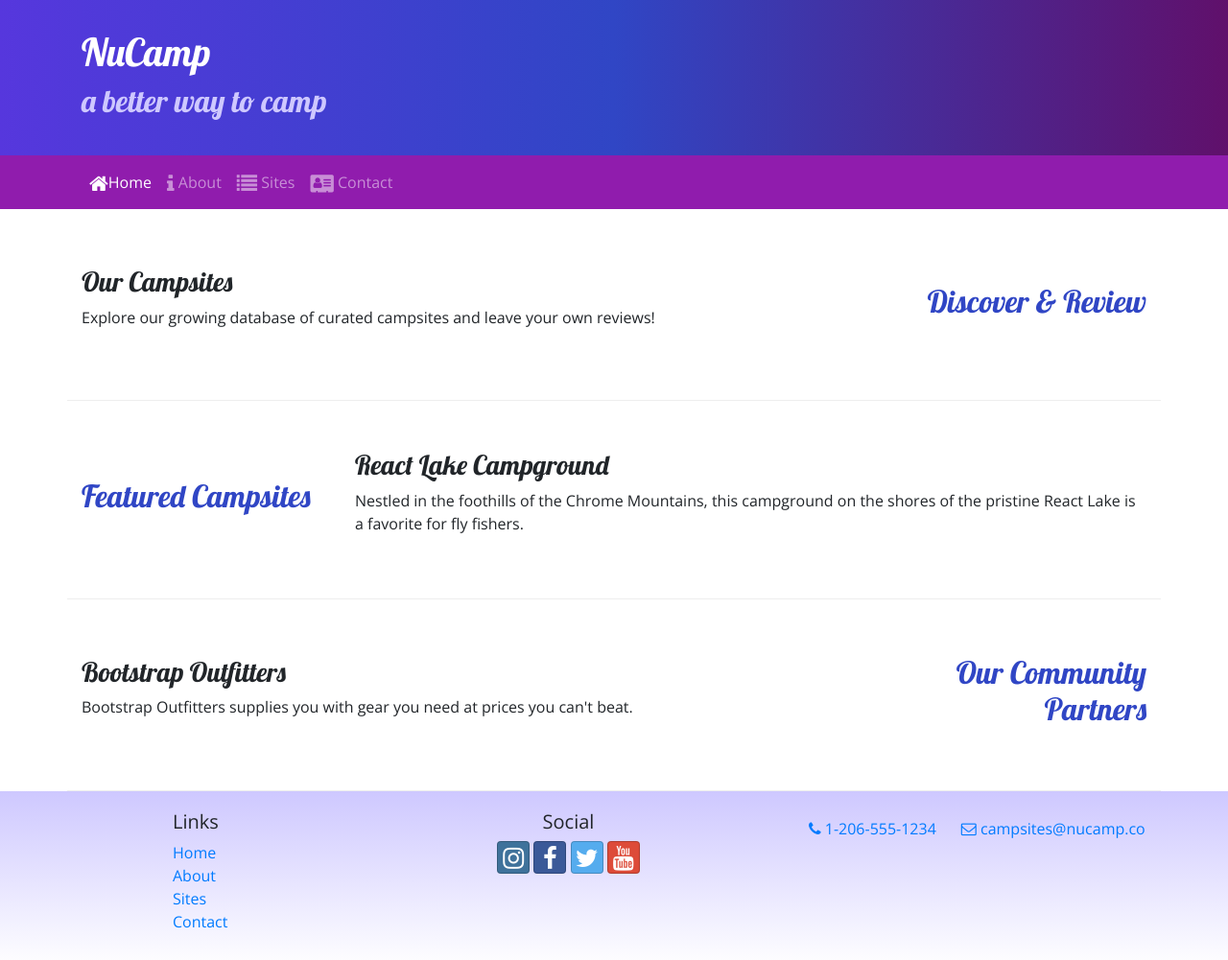
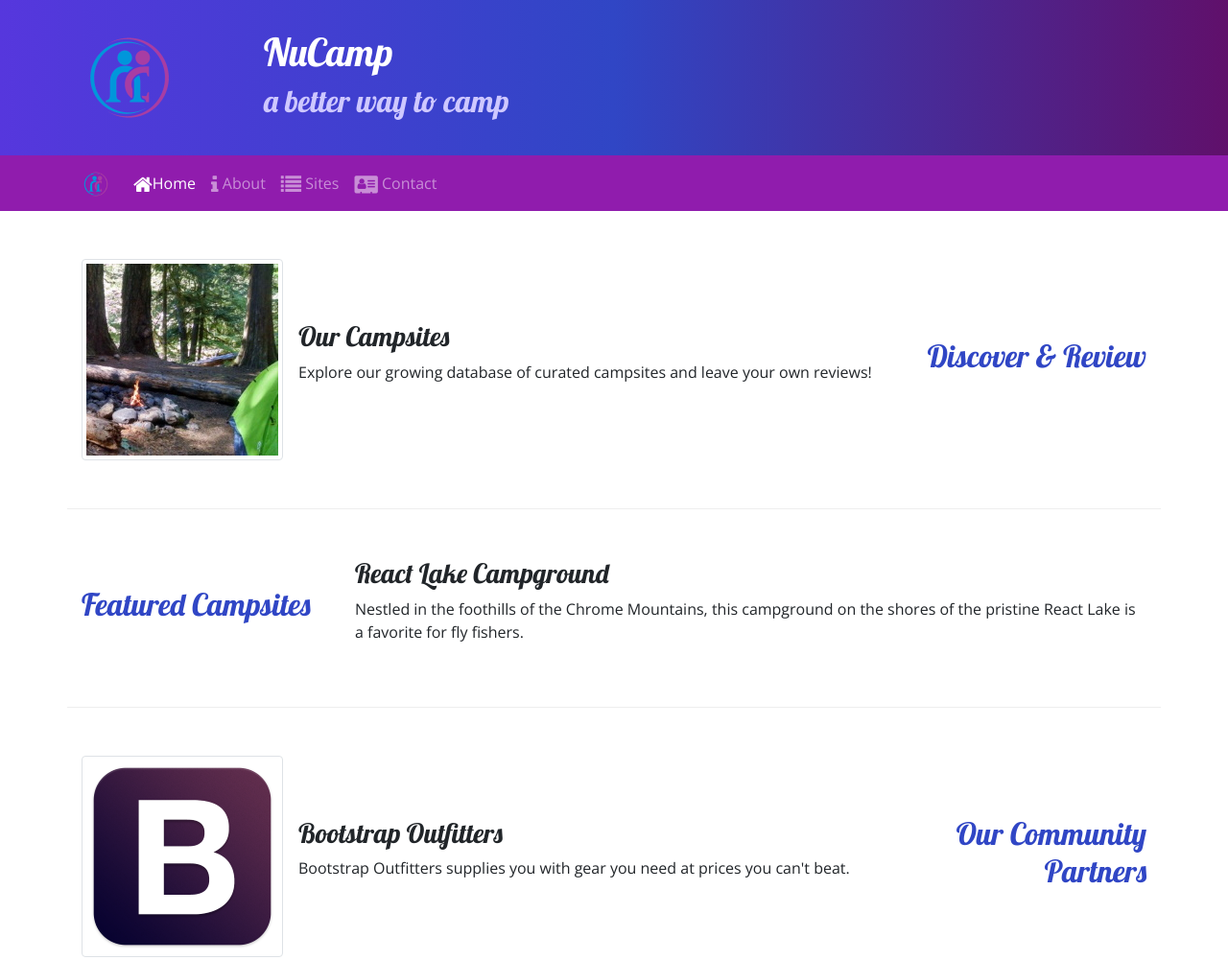
Before and after one commit to josephtittle/nucamp-bootstrap, a website: page index.html in a window 1280 px wide. Shown: the top 1001 px of the page at 96% size. Drawn offline with nearby package versions, Linux system fonts and the light colour scheme.

Commit message:
Images and Media

```diff
--- a/index.html
+++ b/index.html
@@ -23,6 +23,9 @@
     <header class="jumbotron jumbotron-fluid">
         <div class="container">
             <div class="row">
+                <div class="col-4 col-sm-3 col-md-2 align-self-center">
+                    <img src="img/logo.png" class="img-fluid" />
+                 </div>
                 <div class="col">
                     <h1>NuCamp</h1>
                     <h2>a better way to camp</h2>
@@ -32,7 +35,9 @@
     </header>
     <nav class="navbar navbar-expand-sm navbar-dark sticky-top">
         <div class="container">
-            <button class="navbar-toggler ml-auto" type="button" data-toggle="collapse" data-target="#nucampNavbar">
+            <a class="navbar-brand" href="#"><img src="img/logo.png" height="30" width="30" /></a>
+            <button class="navbar-toggler" type="button" data-toggle="collapse" data-target="#nucampNavbar">
+            <button class="navbar-toggler" type="button" data-toggle="collapse" data-target="#nucampNavbar">
             <span class="navbar-toggler-icon"></span>
             </button>
             <div class="collapse navbar-collapse" id="nucampNavbar">
@@ -52,8 +57,13 @@
                 <h2 class="text-sm-right">Discover & Review</h2>
             </div>
             <div class="col">
-                <h3>Our Campsites</h3>
-                <p class="d-none d-sm-block">Explore our growing database of curated campsites and leave your own reviews!</p>
+                <div class="media">
+                    <img class="d-flex mr-3 img-thumbnail" src="img/breadcrumb-trail-thumb.jpg" alt="Breadcrumb Trail" />
+                    <div class="media-body align-self-center">
+                        <h3>Our Campsites</h3>
+                        <p class="d-none d-sm-block">Explore our growing database of curated campsites and leave your own reviews!</p>
+                    </div>
+                </div>
             </div>
         </div>
 
@@ -72,8 +82,13 @@
                 <h2 class="text-sm-right">Our Community Partners</h2>
             </div>
             <div class="col">
-                <h3>Bootstrap Outfitters</h3>
-                <p class="d-none d-sm-block">Bootstrap Outfitters supplies you with gear you need at prices you can't beat.</p>
+                <div class="media">
+                    <img class="d-flex mr-3 img-thumbnail" src="img/bootstrap-thumb.png" alt="Bootstrap Outfitters" />
+                    <div class="media-body align-self-center">
+                        <h3>Bootstrap Outfitters</h3>
+                        <p class="d-none d-sm-block">Bootstrap Outfitters supplies you with gear you need at prices you can't beat.</p>
+                    </div>
+                </div>
             </div>
         </div>
     </div>
```
Also changed, not shown: aboutus.html (+8 -4 lines), contactus.html (+6 -2 lines), img/bootstrap-thumb.png (added), img/breadcrumb-trail-thumb.jpg (added), img/breadcrumb-trail.jpg (added), img/chrome-river-thumb.jpg (added), img/chrome-river.jpg (added), img/logo.png (added), img/react-lake-thumb.jpg (added), img/react-lake.jpg (added).
